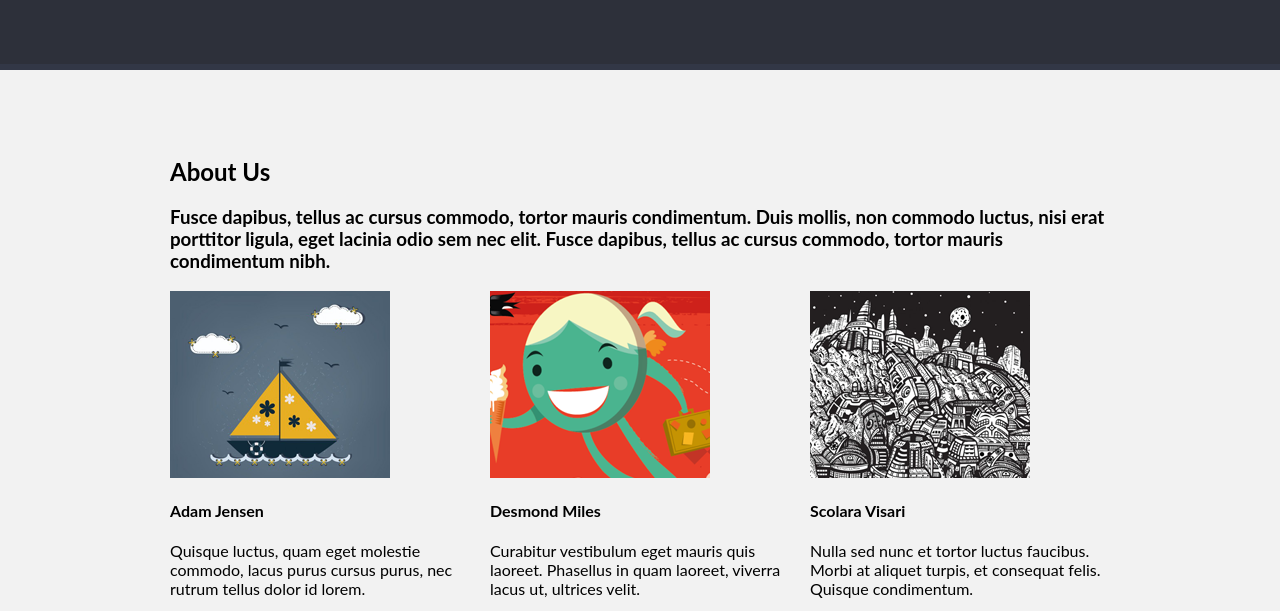
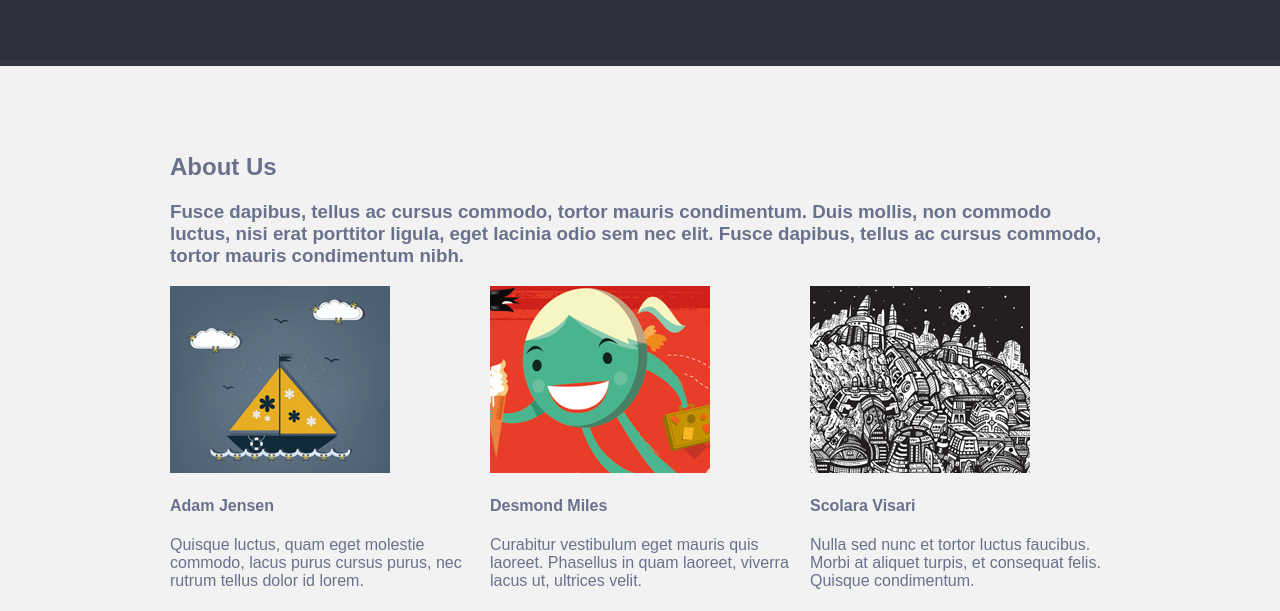
Before and after one commit to lisavetka-hub/singolo, a plain HTML site: page singolo1.html in a window 1280 px wide. Shown: the part 2361-2972 px from the top of the page. Drawn offline with nearby package versions, Linux system fonts and the light colour scheme; files whose address does not match are found by name.

Commit message:
fix: pirtfolio and about-us

```diff
--- a/assets/css/singolo1.css
+++ b/assets/css/singolo1.css
@@ -2,7 +2,7 @@ body {
   padding: 0;
   margin: 0;
   font-family: "Lato-Bold", sans-serif;
-  font-family: "Lato", sans-serif;
+  font-family: "Lato-Light", sans-serif;
 }
 
 header {
@@ -173,7 +173,6 @@ nav {
 .services h3 {
   font-size: 18px;
   font-family: "Lato-Light", sans-serif;
-  letter-spacing: 2px;
 }
 
 .grid-item {
@@ -218,7 +217,7 @@ nav {
   width: 220px;
   text-align: justify;
   font-size: 12px;
-  font-family: "Lato-Regular", sans-serif;
+  font-family: "Lato-Light", sans-serif;
   line-height: 12px;
 }
 /*------------------------------------------------------------------*/
@@ -281,19 +280,27 @@ nav {
 .about-us {
   background-color: #f2f2f2;
   border-bottom: 6px solid #ffffff;
+  font-family: "Lato-Light", sans-serif;
+  color: #6a718c;
 }
 
 .about-member {
   display: flex;
   justify-content: space-between;
+  font-family: "Lato-Light", sans-serif;
+  color: #6a718c;
 }
 
 .about-us-item {
   width: 300px;
+  font-family: "Lato-Light", sans-serif;
+  color: #6a718c;
 }
 
 .about-us-item h4 {
   margin-top: 20px;
+  font-family: "Lato-Light", sans-serif;
+  color: #6a718c;
 }
 
 .about-us-item p {
```
